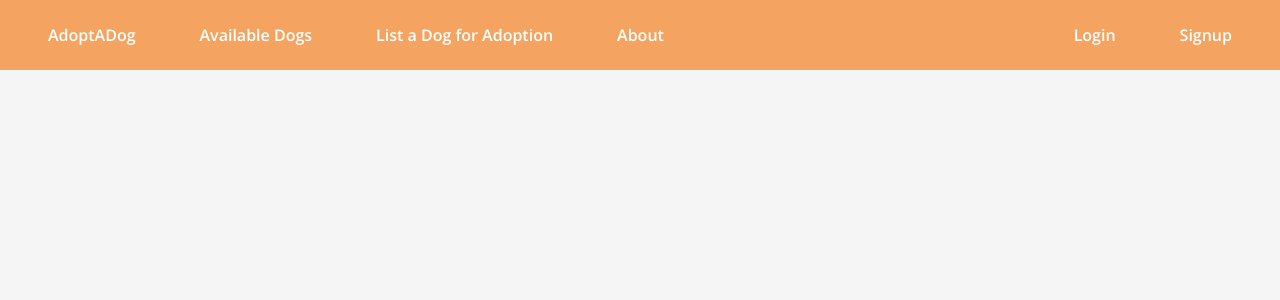
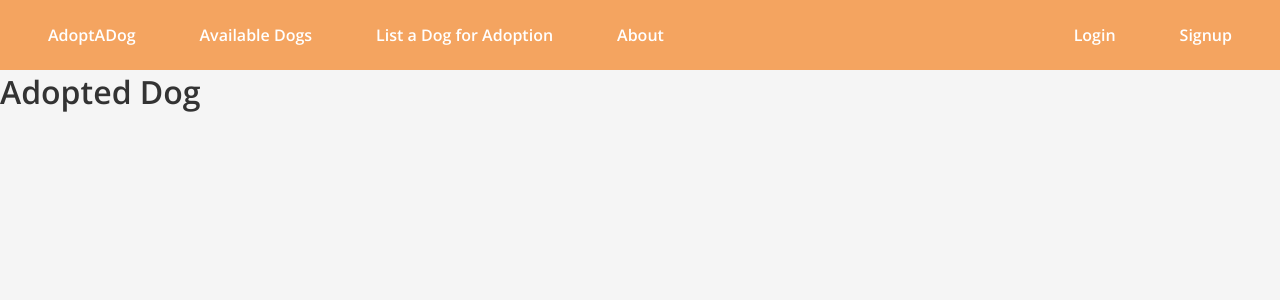
Before and after one commit to asuarez9382/AdoptADog, a React (Create React App) app in the folder client/: page /adopted-dogs/1 in a window 1280 px wide. Shown: the top 300 px of the page. Built offline with nearby package versions, Linux system fonts and the light colour scheme; no server answers.

Commit message:
adds layout of adopted dog page

```diff
--- /dev/null
+++ b/client/src/components/AdoptedDog.js
@@ -0,0 +1,10 @@
+import React from "react";
+
+function AdoptedDog(){
+
+    return(
+        <h1>Adopted Dog</h1>
+    );
+}
+
+export default AdoptedDog;
--- a/client/src/components/App.js
+++ b/client/src/components/App.js
@@ -12,10 +12,12 @@ import UserPage from "../pages/UserPage";
 import FilteredDogs from "../pages/FilteredDogs";
 import DogPage from "../pages/DogPage";
 import MyFavorites from "../pages/MyFavorites";
+import AdoptedDog from "./AdoptedDog";
 
 
 function App() {
 
+  //Add error 404 page
 
   return (
       <BrowserRouter>
@@ -33,6 +35,7 @@ function App() {
                 <Route path="/users/:id" element={<UserPage/>} />
                 <Route path="/filtered-dogs/:filteredBreed" element={<FilteredDogs />} />
                 <Route path="/favorites" element={<MyFavorites />} />
+                <Route path='/adopted-dogs/:id' element={<AdoptedDog/>}/>
               </Routes>
             </div>
         </Provider>
```
Also changed, not shown: 1 other file (tests, documents, lock files or other folders).
